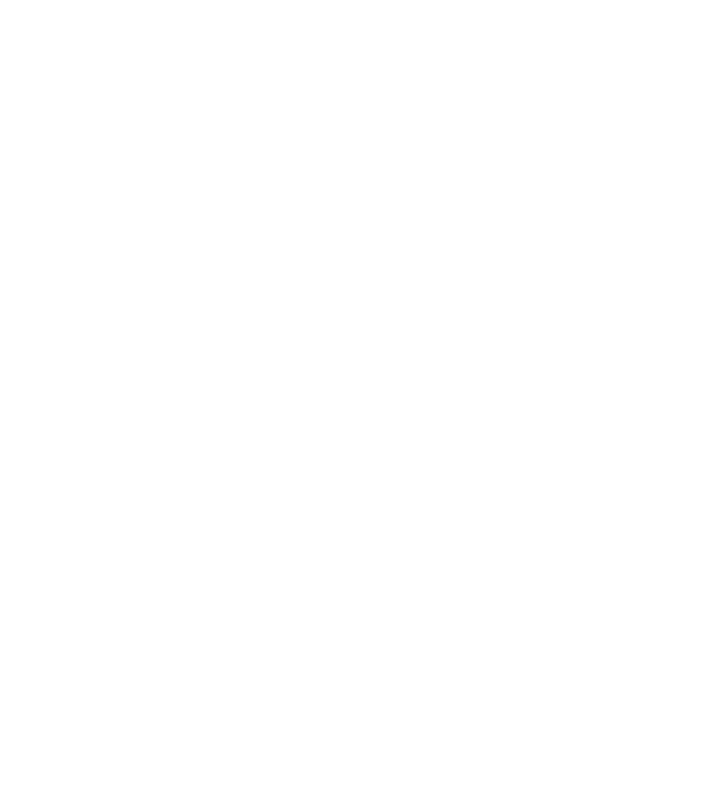
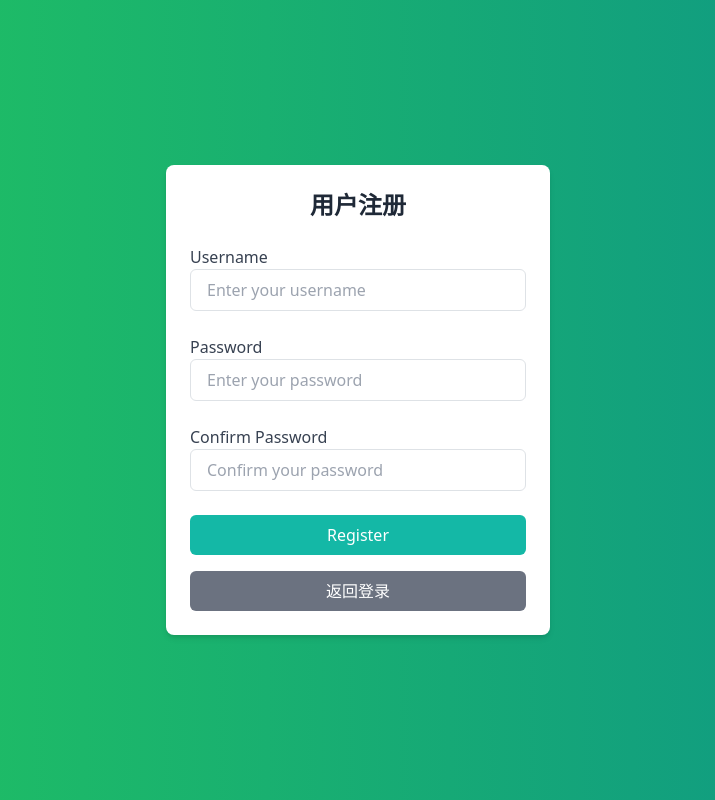
Before and after one commit to geturin/dog-king, a React (Create React App) app: page /register in a window 1280 px wide. Before the commit this address had no page. Shown: the whole page, without its empty margins (282-997 px from the left). Built offline with nearby package versions, Linux system fonts and the light colour scheme; no server answers.

Commit message:
add 注册功能 总分图表

```diff
--- a/package.json
+++ b/package.json
@@ -9,13 +9,15 @@
     "animate.css": "^4.1.1",
     "axios": "^1.7.8",
     "bootstrap": "^5.3.3",
-    "chart.js": "^4.4.2",
+    "chart.js": "^4.4.7",
     "react": "^18.2.0",
     "react-bootstrap": "^2.10.2",
+    "react-chartjs-2": "^5.2.0",
     "react-datepicker": "^7.5.0",
     "react-dom": "^18.2.0",
     "react-router-dom": "^6.22.3",
     "react-scripts": "5.0.1",
+    "recharts": "^2.13.3",
     "web-vitals": "^2.1.4"
   },
   "scripts": {
--- a/src/App.js
+++ b/src/App.js
@@ -4,6 +4,8 @@ import { Spinner, Alert } from "react-bootstrap";
 import Update from "./Update";
 import ItemSCore from "./ItemSCore";
 import LoginAndUpdate from "./LoginAndUpdate";
+import Register from "./item/register";
+import Leaderboard from "./item/leaderboard";
 import logo from "./dog.png";
 import "./App.css";
 import "bootstrap/dist/css/bootstrap.min.css";
@@ -68,6 +70,9 @@ function Home() {
             更新失败，请稍后再试。
           </Alert>
         )}
+        <a className="App-link" href="/leaderborad" rel="noopener noreferrer">
+          总分排行榜
+        </a>
       </header>
     </div>
   );
@@ -80,6 +85,8 @@ function App() {
         <Route path="/" element={<Home />} />
         <Route path="/item_score" element={<ItemSCore />} />
         <Route path="/Update" element={<LoginAndUpdate />} />
+        <Route path="/register" element={<Register />} />
+        <Route path="/leaderborad" element={<Leaderboard />} />
       </Routes>
     </Router>
   );
--- /dev/null
+++ b/src/item/leaderboard.js
@@ -0,0 +1,93 @@
+import React, { useEffect, useState } from "react";
+import { Bar } from "react-chartjs-2";
+import {
+  Chart as ChartJS,
+  CategoryScale,
+  LinearScale,
+  BarElement,
+  Title,
+  Tooltip,
+  Legend,
+} from "chart.js";
+
+// 注册 Chart.js 组件
+ChartJS.register(
+  CategoryScale,
+  LinearScale,
+  BarElement,
+  Title,
+  Tooltip,
+  Legend
+);
+
+const Leaderboard = () => {
+  const [scores, setScores] = useState([]);
+
+  useEffect(() => {
+    // 获取总积分数据
+    fetch("https://api.kero.zone/dogking/alluserscores")
+      .then((response) => response.json())
+      .then((data) => {
+        // 按总分从大到小排序
+        const sortedScores = data.sort((a, b) => b.total_score - a.total_score);
+        setScores(sortedScores);
+      })
+      .catch((error) => console.error("Error fetching scores:", error));
+  }, []);
+
+  // 准备 Chart.js 数据
+  const chartData = {
+    labels: scores.map((user) => user.name),
+    datasets: [
+      {
+        label: "总积分",
+        data: scores.map((user) => user.total_score),
+        backgroundColor: "rgba(75, 192, 192, 0.6)",
+        borderColor: "rgba(75, 192, 192, 1)",
+        borderWidth: 1,
+      },
+    ],
+  };
+
+  const options = {
+    indexAxis: "y", // 横向柱状图
+    responsive: true,
+    plugins: {
+      legend: {
+        display: false,
+      },
+      tooltip: {
+        callbacks: {
+          label: (context) => `${context.raw} 分`,
+        },
+      },
+    },
+  };
+
+  return (
+    <div className="p-4 max-w-lg mx-auto">
+      <h2 className="text-2xl font-bold mb-4 text-center">总分排行榜</h2>
+      <div className="bg-white p-4 rounded shadow">
+        {scores.length > 0 ? (
+          <Bar data={chartData} options={options} />
+        ) : (
+          <p className="text-gray-500 text-center">加载中...</p>
+        )}
+      </div>
+      <ul className="mt-4 space-y-2">
+        {scores.map((user, index) => (
+          <li
+            key={user.uid}
+            className="flex justify-between items-center bg-gray-100 p-2 rounded"
+          >
+            <span className="font-bold text-gray-700">{index + 1}</span>
+            <span className="text-gray-700">{user.name}</span>
+            <span className="text-gray-500">{user.total_score} 分</span>
+          </li>
+        ))}
+      </ul>
+    </div>
+  );
+};
+
+export default Leaderboard;
--- a/src/item/login.js
+++ b/src/item/login.js
@@ -1,4 +1,5 @@
 import React, { useState } from "react";
+import { Link } from "react-router-dom";
 
 const Login = ({ onLoginSuccess }) => {
   const [username, setUsername] = useState("");
@@ -14,7 +15,7 @@ const Login = ({ onLoginSuccess }) => {
 
       if (data.uid && data.uid !== "0") {
         localStorage.setItem("uid", data.uid);
-        onLoginSuccess && onLoginSuccess(data.uid); // 通知父组件
+        onLoginSuccess && onLoginSuccess(data.uid); // Notify parent component
       } else {
         setError("用户名或密码错误");
       }
@@ -70,6 +71,14 @@ const Login = ({ onLoginSuccess }) => {
           >
             Login
           </button>
+          <Link to="/register">
+            <button
+              type="button"
+              className="w-full bg-gray-500 text-white py-2 rounded mt-3 hover:bg-gray-600 transition duration-200"
+            >
+              注册新用户
+            </button>
+          </Link>
         </form>
       </div>
     </div>
--- /dev/null
+++ b/src/item/register.js
@@ -0,0 +1,142 @@
+import React, { useState, useEffect } from "react";
+import { Link } from "react-router-dom";
+
+const Register = () => {
+  const [username, setUsername] = useState("");
+  const [password, setPassword] = useState("");
+  const [confirmPassword, setConfirmPassword] = useState("");
+  const [error, setError] = useState("");
+  const [success, setSuccess] = useState("");
+  const [allUsernames, setAllUsernames] = useState([]);
+
+  useEffect(() => {
+    // Fetch all registered usernames when component mounts
+    const fetchUsernames = async () => {
+      try {
+        const response = await fetch(
+          "https://api.kero.zone/dogking/allusername"
+        );
+        const data = await response.json();
+        setAllUsernames(data.flat()); // Flattening the array
+      } catch (error) {
+        console.error("Failed to fetch usernames", error);
+      }
+    };
+
+    fetchUsernames();
+  }, []);
+
+  const handleRegister = async () => {
+    if (username.length > 10) {
+      setError("用户名不能超过10个字符");
+      return;
+    }
+    if (password.length > 4) {
+      setError("密码不能超过4个字符");
+      return;
+    }
+    if (password !== confirmPassword) {
+      setError("两次输入的密码不一致");
+      return;
+    }
+    if (allUsernames.includes(username)) {
+      setError("用户名已存在，请选择其他用户名");
+      return;
+    }
+    setError("");
+
+    try {
+      const response = await fetch(
+        `https://api.kero.zone/dogking/register?name=${username}&psw=${password}`
+      );
+      const data = await response.json();
+
+      if (data.uid && data.uid !== 0) {
+        window.location.href = "/update";
+      } else {
+        setError("注册失败，请重试");
+      }
+    } catch (error) {
+      setError("网络错误,稍等重试或者联络管理员");
+    }
+  };
+
+  return (
+    <div className="flex items-center justify-center h-screen bg-gradient-to-r from-green-500 to-teal-600">
+      <div className="bg-white p-6 rounded-lg shadow-md w-full max-w-sm">
+        <h2 className="text-center text-2xl font-bold mb-4 text-gray-800">
+          用户注册
+        </h2>
+        <form>
+          <div className="mb-4">
+            <label
+              htmlFor="username"
+              className="block text-gray-700 font-medium"
+            >
+              Username
+            </label>
+            <input
+              type="text"
+              id="username"
+              className="w-full px-3 py-2 border rounded focus:outline-none focus:ring focus:ring-teal-300"
+              placeholder="Enter your username"
+              value={username}
+              onChange={(e) => setUsername(e.target.value)}
+            />
+          </div>
+          <div className="mb-4">
+            <label
+              htmlFor="password"
+              className="block text-gray-700 font-medium"
+            >
+              Password
+            </label>
+            <input
+              type="password"
+              id="password"
+              className="w-full px-3 py-2 border rounded focus:outline-none focus:ring focus:ring-teal-300"
+              placeholder="Enter your password"
+              value={password}
+              onChange={(e) => setPassword(e.target.value)}
+            />
+          </div>
+          <div className="mb-4">
+            <label
+              htmlFor="confirmPassword"
+              className="block text-gray-700 font-medium"
+            >
+              Confirm Password
+            </label>
+            <input
+              type="password"
+              id="confirmPassword"
+              className="w-full px-3 py-2 border rounded focus:outline-none focus:ring focus:ring-teal-300"
+              placeholder="Confirm your password"
+              value={confirmPassword}
+              onChange={(e) => setConfirmPassword(e.target.value)}
+            />
+          </div>
+          {error && <p className="text-red-500 text-sm mb-3">{error}</p>}
+          {success && <p className="text-green-500 text-sm mb-3">{success}</p>}
+          <button
+            type="button"
+            className="w-full bg-teal-500 text-white py-2 rounded hover:bg-teal-600 transition duration-200"
+            onClick={handleRegister}
+          >
+            Register
+          </button>
+          <Link to="/Update">
+            <button
+              type="button"
+              className="w-full bg-gray-500 text-white py-2 rounded mt-3 hover:bg-gray-600 transition duration-200"
+            >
+              返回登录
+            </button>
+          </Link>
+        </form>
+      </div>
+    </div>
+  );
+};
+
+export default Register;
```
Also changed, not shown: 2 other files (tests, documents, lock files or other folders).
